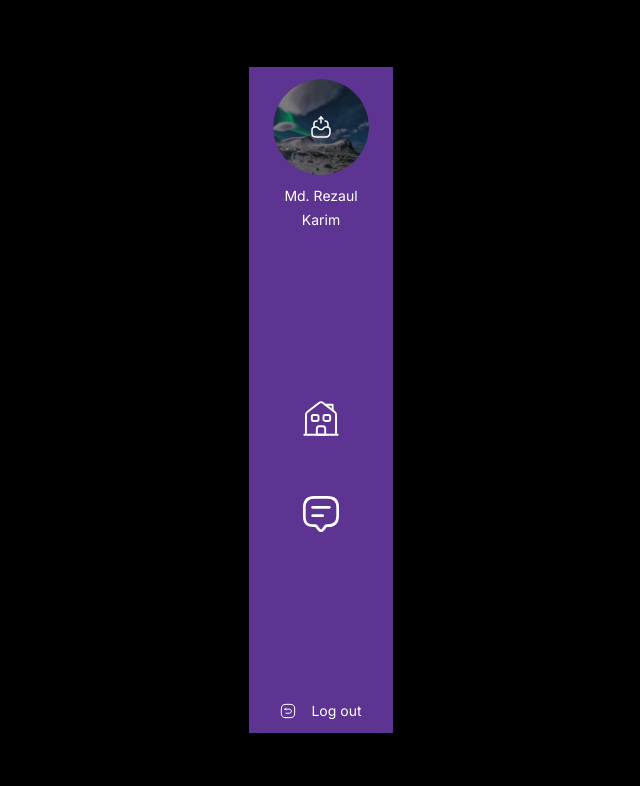
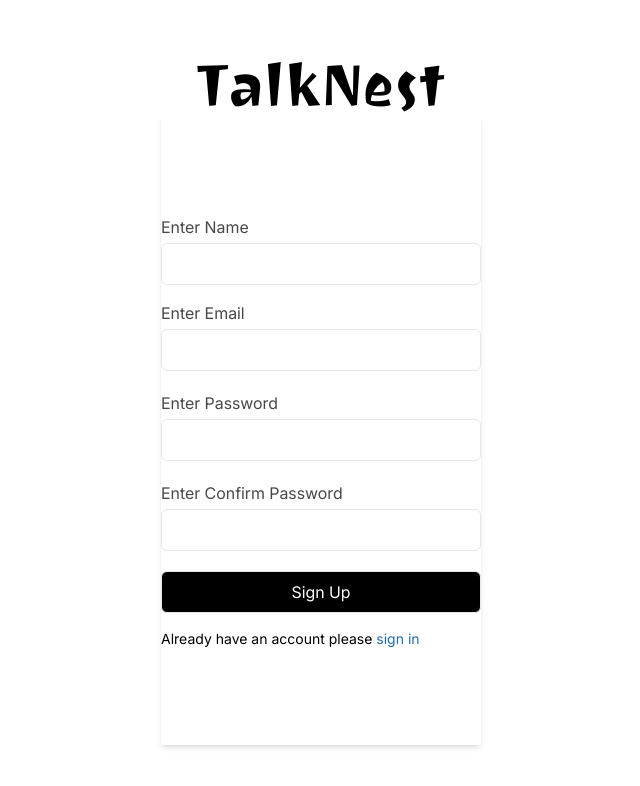
Before and after one commit to RezaulKarimRana/Talk_Nest_App, a React (Vite) app in the folder realTimeChattingApp/: page /registration in a window 1280 px wide. Shown: the top 786 px of the page, without its empty margins (319-959 px from the left). Built offline with nearby package versions, Linux system fonts and the light colour scheme.

Commit message:
router added

```diff
--- a/realTimeChattingApp/package.json
+++ b/realTimeChattingApp/package.json
@@ -12,7 +12,7 @@
   "dependencies": {
     "react": "^18.3.1",
     "react-dom": "^18.3.1",
-    "react-router-dom": "^6.26.1"
+    "react-router-dom": "^6.26.2"
   },
   "devDependencies": {
     "@eslint/js": "^9.9.0",
--- a/realTimeChattingApp/src/App.jsx
+++ b/realTimeChattingApp/src/App.jsx
@@ -1,13 +1,26 @@
+import {
+  createBrowserRouter,
+  createRoutesFromElements,
+  Route,
+  RouterProvider,
+} from "react-router-dom";
 import Registration from "./pages/Registration";
 import Login from "./pages/Login";
 import Home from "./pages/Home";
 
 function App() {
+  const router = createBrowserRouter(
+    createRoutesFromElements(
+      <Route>
+        <Route path="/" element={<Home />} />
+        <Route path="/login" element={<Login />} />
+        <Route path="/registration" element={<Registration />} />
+      </Route>
+    )
+  );
   return (
     <>
-      {/* <Registration /> */}
-      {/* <Login /> */}
-      <Home />
+      <RouterProvider router={router} />
     </>
   );
 }
--- a/realTimeChattingApp/src/components/login/index.jsx
+++ b/realTimeChattingApp/src/components/login/index.jsx
@@ -1,4 +1,5 @@
 import React from "react";
+import { Link } from "react-router-dom";
 
 const LoginFormComponent = () => {
   return (
@@ -21,7 +22,9 @@ const LoginFormComponent = () => {
           <p className="underline text-[#4A4A4A] mt-4">forgot password?</p>
           <p className="font-fontInter text-sm  mt-5">
             Don't have an account please{" "}
-            <span className="text-[#236DB0]">sign up</span>
+            <Link to="/registration" className="text-[#236DB0] hover:underline">
+              sign up
+            </Link>
           </p>
         </form>
       </div>
--- a/realTimeChattingApp/src/components/registration/index.jsx
+++ b/realTimeChattingApp/src/components/registration/index.jsx
@@ -1,10 +1,15 @@
 import React from "react";
+import { Link } from "react-router-dom";
 
 const RegistrationFormComponent = () => {
   return (
     <>
       <div>
         <form>
+          <div className="mt-1">
+            <label className="font-fontInter text-[#484848]">Enter Name</label>
+            <input className="w-full px-3 py-2 border rounded-md outline-none mb-4 mt-1" />
+          </div>
           <div>
             <label className="font-fontInter text-[#484848]">Enter Email</label>
             <input className="w-full px-3 py-2 border rounded-md outline-none mb-4 mt-1" />
@@ -26,7 +31,9 @@ const RegistrationFormComponent = () => {
           </button>
           <p className="font-fontInter text-sm">
             Already have an account please{" "}
-            <span className="text-[#236DB0]">sign in</span>
+            <Link to="/login" className="text-[#236DB0] hover:underline">
+              sign in
+            </Link>
           </p>
         </form>
       </div>
```
Also changed, not shown: 1 other file (tests, documents, lock files or other folders).
